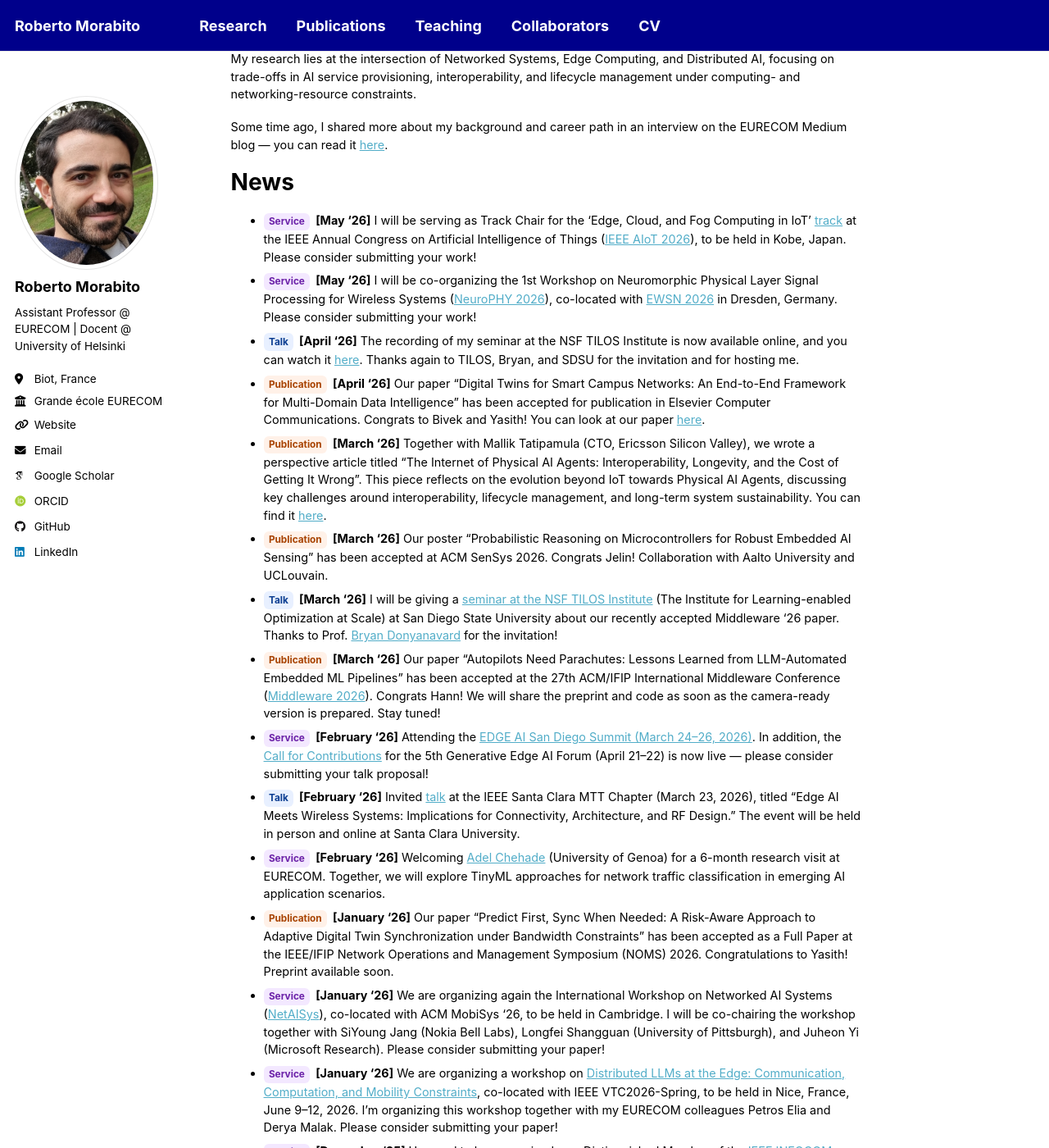
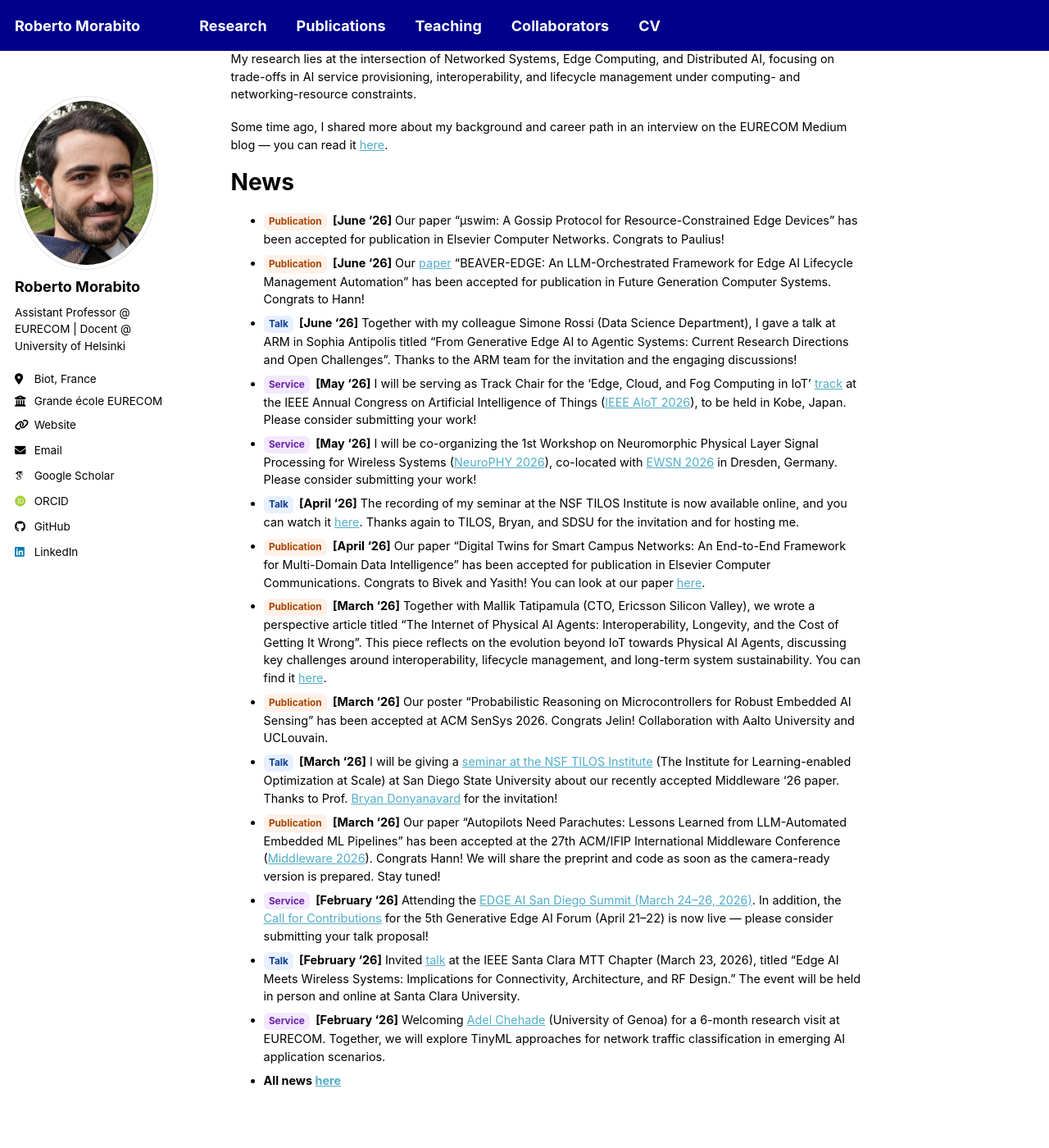
Before and after one commit to robertmora/robertmora.github.io, a Jekyll site: the page built from _pages/about.md, in a window 1280 px wide and 1400 px high, scrolled down 439 px. Shown: the whole window at 82% size. Built offline with Jekyll 4.4.1, drawn with Linux system fonts in a browser that asks for light colours; some web fonts are replaced; a script that is not in the unit is left out; some of the changed text lies outside the part shown.

Commit message:
Update about.md

```diff
--- a/_pages/about.md
+++ b/_pages/about.md
@@ -18,6 +18,9 @@ Some time ago, I shared more about my background and career path in an interview
 
 News
 ======
+- [Publication](){:.tag .tag--pub} **[June '26]** Our paper "µswim: A Gossip Protocol for Resource-Constrained Edge Devices" has been accepted for publication in Elsevier Computer Networks. Congrats to Paulius!
+- [Publication](){:.tag .tag--pub} **[June '26]** Our [paper](https://www.sciencedirect.com/science/article/pii/S0167739X26003316){:target="_blank"} "BEAVER-EDGE: An LLM-Orchestrated Framework for Edge AI Lifecycle Management Automation" has been accepted for publication in Future Generation Computer Systems. Congrats to Hann!
+- [Talk](){:.tag .tag--talk} **[June '26]** Together with my colleague Simone Rossi (Data Science Department), I gave a talk at ARM in Sophia Antipolis titled "From Generative Edge AI to Agentic Systems: Current Research Directions and Open Challenges". Thanks to the ARM team for the invitation and the engaging discussions!
 - [Service](){:.tag .tag--service} **[May '26]** I will be serving as Track Chair for the 'Edge, Cloud, and Fog Computing in IoT' [track](https://www.ieee-aiot.org/2026/progcom.php){:target="_blank"} at the IEEE Annual Congress on Artificial Intelligence of Things ([IEEE AIoT 2026](https://www.ieee-aiot.org/2026/index.php){:target="_blank"}), to be held in Kobe, Japan. Please consider submitting your work!
 - [Service](){:.tag .tag--service} **[May '26]** I will be co-organizing the 1st Workshop on Neuromorphic Physical Layer Signal Processing for Wireless Systems ([NeuroPHY 2026](https://ewsn-neurophy.github.io/2026/index.html){:target="_blank"}), co-located with [EWSN 2026](https://ewsn26.netd.cs.tu-dresden.de/){:target="_blank"} in Dresden, Germany. Please consider submitting your work!
 - [Talk](){:.tag .tag--talk} **[April '26]** The recording of my seminar at the NSF TILOS Institute is now available online, and you can watch it [here](https://www.youtube.com/watch?v=SDxzFfiau8k){:target="_blank"}. Thanks again to TILOS, Bryan, and SDSU for the invitation and for hosting me.
@@ -29,8 +32,4 @@ News
 - [Service](){:.tag .tag--service} **[February '26]** Attending the [EDGE AI San Diego Summit (March 24–26, 2026)](https://www.edgeaifoundation.org/events/edge-ai-san-diego-2026){:target="_blank"}.  In addition, the [Call for Contributions](https://cms.tinyml.org/call-for-presentations-v5-generative-edge-ai-forum/){:target="_blank"} for the 5th Generative Edge AI Forum (April 21–22) is now live — please consider submitting your talk proposal!
 - [Talk](){:.tag .tag--talk} **[February '26]** Invited [talk](https://www.eventbrite.com/e/edge-ai-meets-wireless-systems-implications-for-connectivity-rf-design-tickets-1983233094573?aff=oddtdtcreator){:target="_blank"} at the IEEE Santa Clara MTT Chapter (March 23, 2026), titled “Edge AI Meets Wireless Systems: Implications for Connectivity, Architecture, and RF Design.” The event will be held in person and online at Santa Clara University.
 - [Service](){:.tag .tag--service} **[February '26]** Welcoming [Adel Chehade](https://scholar.google.com/citations?user=XAH1Ox0AAAAJ&hl=en){:target="_blank"} (University of Genoa) for a 6-month research visit at EURECOM. Together, we will explore TinyML approaches for network traffic classification in emerging AI application scenarios.
-- [Publication](){:.tag .tag--pub} **[January '26]** Our paper "Predict First, Sync When Needed: A Risk-Aware Approach to Adaptive Digital Twin Synchronization under Bandwidth Constraints" has been accepted as a Full Paper at the IEEE/IFIP Network Operations and Management Symposium (NOMS) 2026. Congratulations to Yasith! Preprint available soon.
-- [Service](){:.tag .tag--service} **[January '26]** We are organizing again the International Workshop on Networked AI Systems ([NetAISys](https://netaisys.github.io/){:target="_blank"}), co-located with ACM MobiSys '26, to be held in Cambridge. I will be co-chairing the workshop together with SiYoung Jang (Nokia Bell Labs), Longfei Shangguan (University of Pittsburgh), and Juheon Yi (Microsoft Research). Please consider submitting your paper!
-- [Service](){:.tag .tag--service} **[January '26]** We are organizing a workshop on [Distributed LLMs at the Edge: Communication, Computation, and Mobility Constraints](https://events.vtsociety.org/vtc2026-spring/conference-sessions/workshops-currently-available/w23-distributed-llms-at-the-edge-communication-computation-and-mobility-constraints/){:target="_blank"}, co-located with IEEE VTC2026-Spring, to be held in Nice, France, June 9–12, 2026. I’m organizing this workshop together with my EURECOM colleagues Petros Elia and Derya Malak. Please consider submitting your paper!
-- [Service](){:.tag .tag--service} **[December '25]** Honored to be recognized as a Distinguished Member of the [IEEE INFOCOM 2026 Technical Program Committee](https://infocom2026.ieee-infocom.org/committees){:target="_blank"}. Many thanks to the TPC chairs and the IEEE INFOCOM community.
 - **All news [here](https://robertmora.github.io/news/){:target="_blank"}**
```
